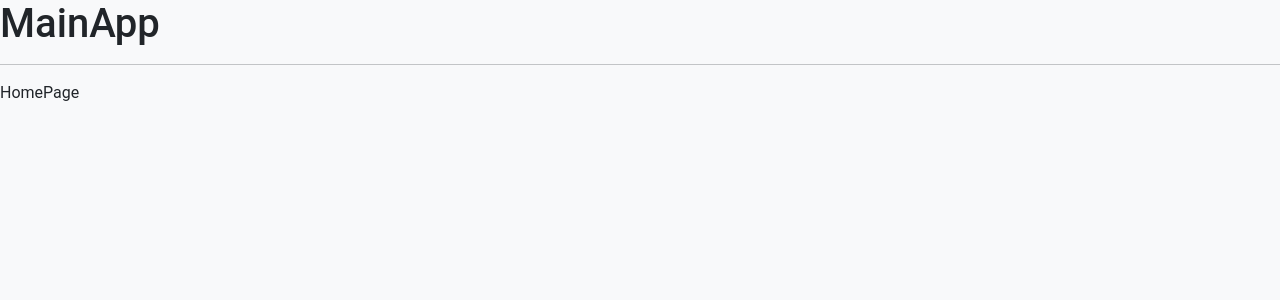
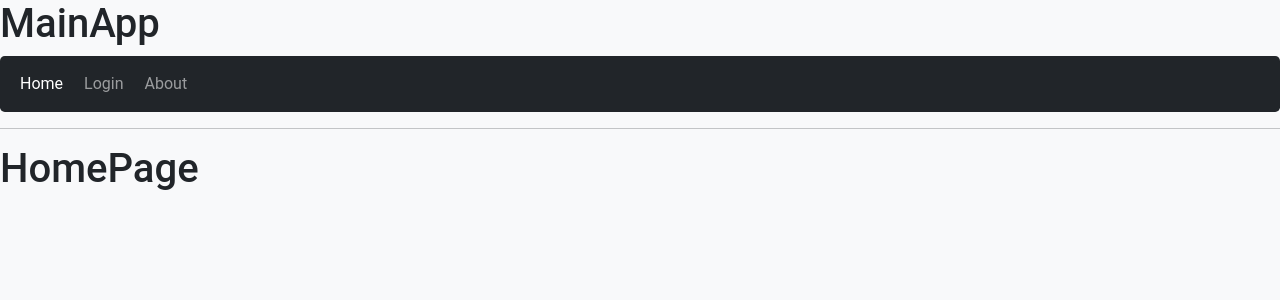
Before and after one commit to Pablo592/react-curso, a React (Vite) app in the folder 05-hook-app/: page / in a window 1280 px wide. Shown: the top 300 px of the page. Built offline with nearby package versions, Linux system fonts and the light colour scheme.

Commit message:
NavBar implementado

```diff
--- a/05-hook-app/src/09-useContext/AboutPage.jsx
+++ b/05-hook-app/src/09-useContext/AboutPage.jsx
@@ -1,5 +1,5 @@
 export const AboutPage = () => {
   return (
-    <div>AboutPage</div>
+    <h1>AboutPage</h1>
   )
 }
--- a/05-hook-app/src/09-useContext/HomePage.jsx
+++ b/05-hook-app/src/09-useContext/HomePage.jsx
@@ -1,5 +1,5 @@
 export const HomePage = () => {
   return (
-    <div>HomePage</div>
+    <h1>HomePage</h1>
   )
 }
--- a/05-hook-app/src/09-useContext/LoginPage.jsx
+++ b/05-hook-app/src/09-useContext/LoginPage.jsx
@@ -1,5 +1,5 @@
 export const LoginPage = () => {
   return (
-    <div>LoginPage</div>
+    <h1>LoginPage</h1>
   )
 }
--- a/05-hook-app/src/09-useContext/MainApp.jsx
+++ b/05-hook-app/src/09-useContext/MainApp.jsx
@@ -1,12 +1,14 @@
-import { Navigate, Route, Routes } from "react-router-dom"
+import { Link, Navigate, Route, Routes } from "react-router-dom"
 import { AboutPage } from "./AboutPage"
 import { HomePage } from "./HomePage"
 import { LoginPage } from "./LoginPage"
+import { NavBar } from "./NavBar"
 
 export const MainApp = () => {
     return (
         <>
             <h1>MainApp</h1>
+            <NavBar />
             <hr />
 
             <Routes>
@@ -14,7 +16,7 @@
                 <Route path="login" element={<LoginPage />} />
                 <Route path="about" element={<AboutPage />} />
 
-            <Route path="/*" element={ <Navigate to="/about"/>} />
+                <Route path="/*" element={<Navigate to="/about" />} />
             </Routes>
         </>
     )
--- /dev/null
+++ b/05-hook-app/src/09-useContext/NavBar.jsx
@@ -0,0 +1,39 @@
+import { Link, NavLink } from "react-router-dom"
+
+export const NavBar = () => {
+    return (
+        <>
+            <nav className="navbar navbar-expand-lg navbar-dark bg-dark rounded-3">
+                <div className="container-fluid">
+                    <div className="collapse navbar-collapse" id="navbarNav">
+                        <ul className="navbar-nav">
+                           <NavLink
+                                className={ ({isActive}) => `nav-link ${isActive ? 'active' : ''}`}
+                                to="/">
+                                Home
+                           </NavLink>
+
+                           <NavLink
+                                className={ ({isActive}) => `nav-link ${isActive ? 'active' : ''}`}
+                                to="/login">
+                                Login
+                           </NavLink>
+
+                           <NavLink
+                                className={ ({isActive}) => `nav-link ${isActive ? 'active' : ''}`}
+                                to="/about">
+                                About
+                           </NavLink>
+                        </ul>
+                    </div>
+                </div>
+            </nav>
+        </>
+    )
+}
+
+
+/*
+<Link className="navbar-brand" to="/about">About</Link>
+<Link className="navbar-brand" to="/login">Login</Link>
+*/
--- a/05-hook-app/src/index.css
+++ b/05-hook-app/src/index.css
@@ -14,3 +14,7 @@
     border-radius: 5px;
     cursor: pointer;
 }
+
+a {
+    margin-right: 5px;
+}
```
Lines whose indentation alone changed are shown as unchanged.
